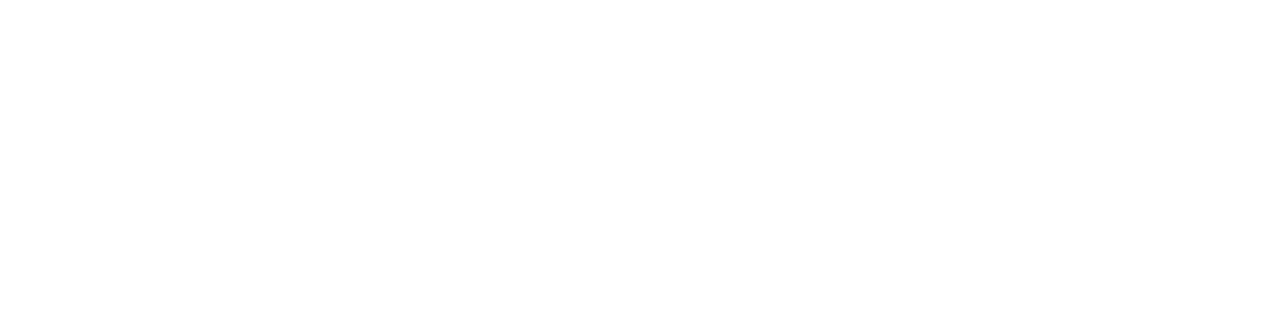
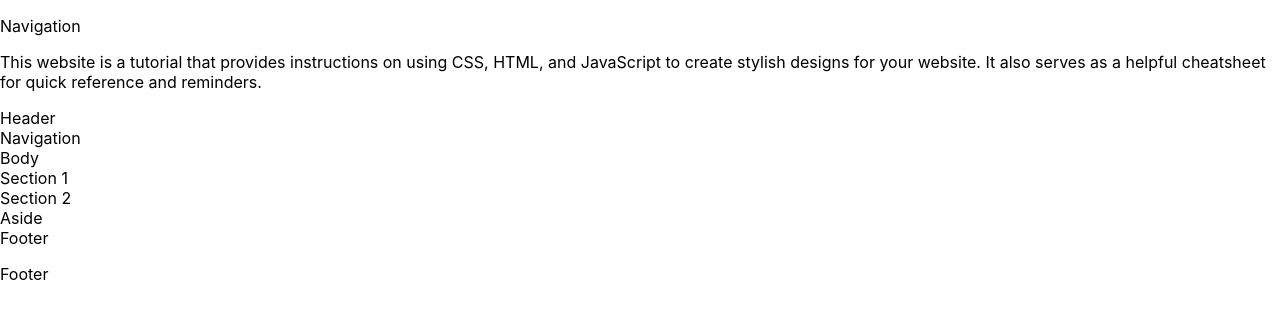
Before and after one commit to MuradAles/styles_tutorial, a React (Create React App) app in the folder styles_tutorial/: page / in a window 1280 px wide. Shown: the top 318 px of the page. Built offline with nearby package versions, Linux system fonts and the light colour scheme.

Commit message:
some components were added

```diff
--- a/styles_tutorial/src/App.js
+++ b/styles_tutorial/src/App.js
@@ -1,8 +1,16 @@
-
+import Navigation from "./components/Navigation";
+import Footer from "./components/Footer";
+import About from "./components/About";
+import PageStructure from "./components/PageStructure"
 function App() {
   return (
-    <div>
-
+    <div className="App">
+      <Navigation />
+      <div className="Body">
+        <About />
+        <PageStructure />
+        <Footer />
+      </div>
     </div>
   );
 }
--- a/styles_tutorial/src/components/About.js
+++ b/styles_tutorial/src/components/About.js
@@ -0,0 +1,9 @@
+function About() {
+    return (
+        <div className="About">
+            <p>This website is a tutorial that provides instructions on using CSS, HTML, and JavaScript to create stylish designs for your website. It also serves as a helpful cheatsheet for quick reference and reminders.</p>
+        </div>
+    )
+}
+
+export default About
--- /dev/null
+++ b/styles_tutorial/src/components/Footer.js
@@ -0,0 +1,9 @@
+function Footer() {
+    return (
+        <div className="Footer">
+            <p>Footer</p>
+        </div>
+    )
+}
+
+export default Footer
--- /dev/null
+++ b/styles_tutorial/src/components/Navigation.js
@@ -0,0 +1,9 @@
+function Navigation() {
+    return (
+        <div className="Navigation">
+            <p>Navigation</p>
+        </div>
+    )
+}
+
+export default Navigation
--- /dev/null
+++ b/styles_tutorial/src/components/PageStructure.js
@@ -0,0 +1,30 @@
+// html5 page structure
+function PageStructure() {
+    return (
+        <div className="Page_Structure">
+            <header className="S_header">
+                Header
+            </header>
+            <nav className="S_nav">
+                Navigation
+            </nav>
+            <article className="S_article">
+                Body
+                <section className="S_section">
+                    Section 1
+                </section>
+                <section className="S_section">
+                    Section 2
+                </section>
+            </article>
+            <aside>
+                Aside
+            </aside>
+            <footer className="S_footer">
+                Footer
+            </footer>
+        </div>
+    )
+}
+
+export default PageStructure
```
